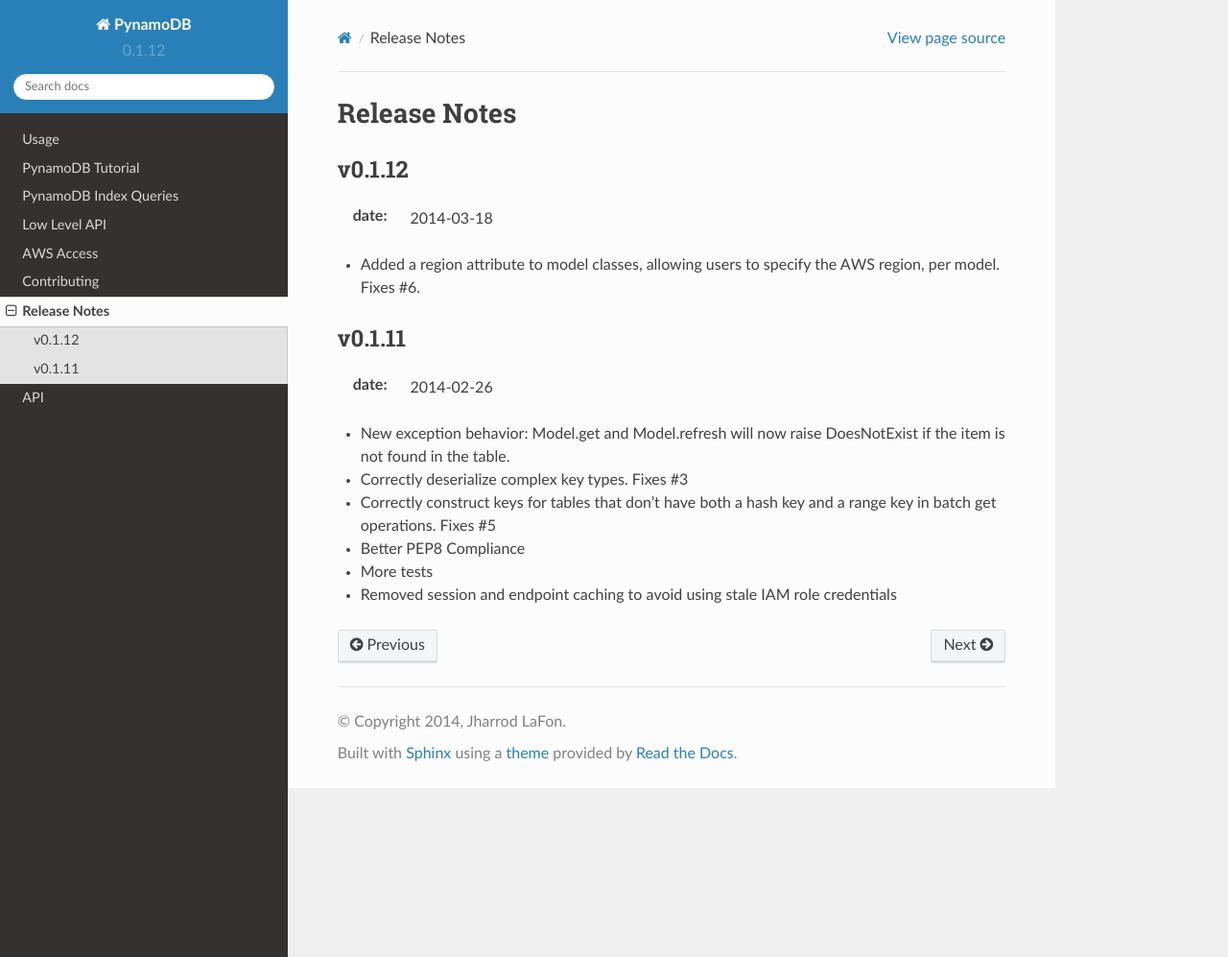
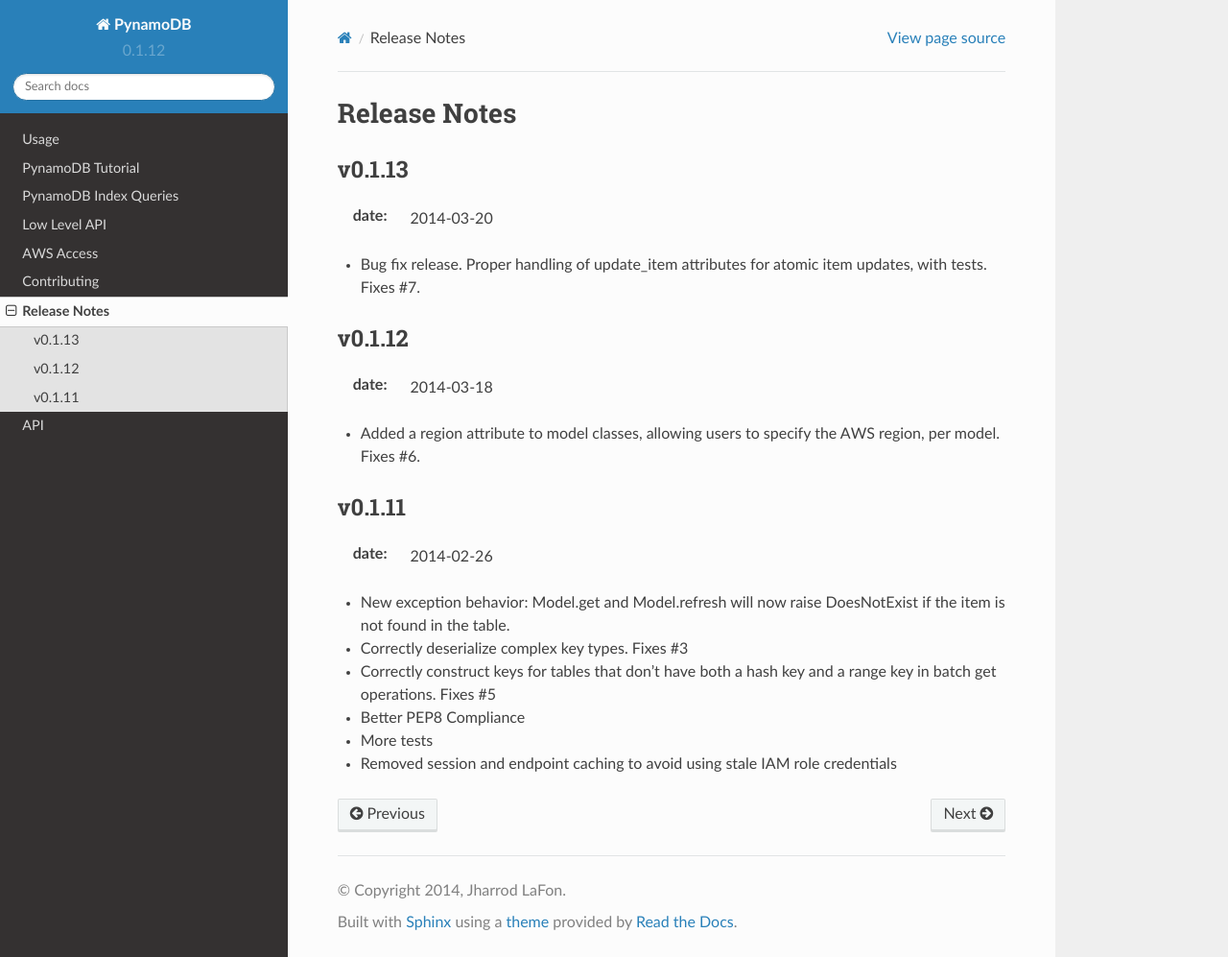
Before and after one commit to pynamodb/PynamoDB, a Sphinx documentation site: the page built from docs/release_notes.rst, in a window 1280 px wide and 997 px high. Shown: the whole window at 96% size. Built offline with Sphinx 7.4.7 and the Read the Docs theme 2.0.0, drawn with Linux system fonts in a browser that asks for light colours.

Commit message:
Release notes for 0.1.13

```diff
--- a/docs/release_notes.rst
+++ b/docs/release_notes.rst
@@ -1,5 +1,12 @@
 Release Notes
 =============
+
+v0.1.13
+-------
+
+:date: 2014-03-20
+
+* Bug fix release. Proper handling of update_item attributes for atomic item updates, with tests. Fixes #7.
 
 v0.1.12
 -------
```
